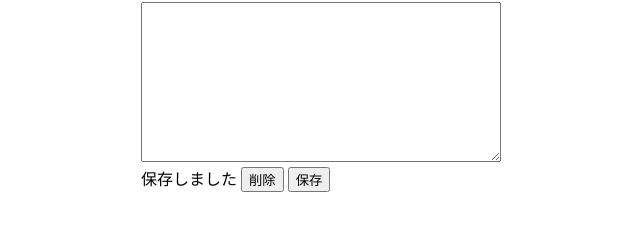
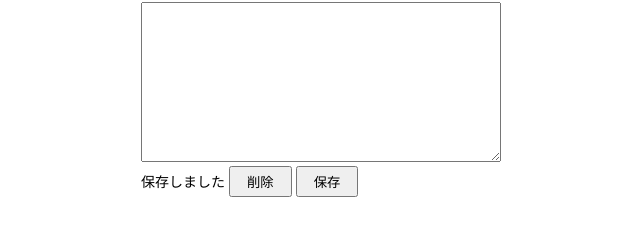
Before and after one commit to kometoume/MyMemoApp, a plain HTML site: page index.html in a window 1280 px wide. Shown: the part 54-290 px from the top of the page, without its empty margins (319-959 px from the left). Drawn offline with Linux system fonts and the light colour scheme.

Commit message:
buttonstyle

```diff
--- a/index.html
+++ b/index.html
@@ -11,7 +11,7 @@
   <main>
     <h1>メモ帳</h1>
     <textarea></textarea>
-    <div>
+    <div class="container">
       <span>保存しました</span>
       <button>削除</button>
       <button>保存</button>
--- a/style.css
+++ b/style.css
@@ -19,3 +19,12 @@ textarea {
   padding: 8px;
   margin-top: 8px;
 }
+
+button {
+  padding: 4px 16px;
+  cursor: pointer;
+}
+
+span {
+  font-size: 14px;
+}
```
